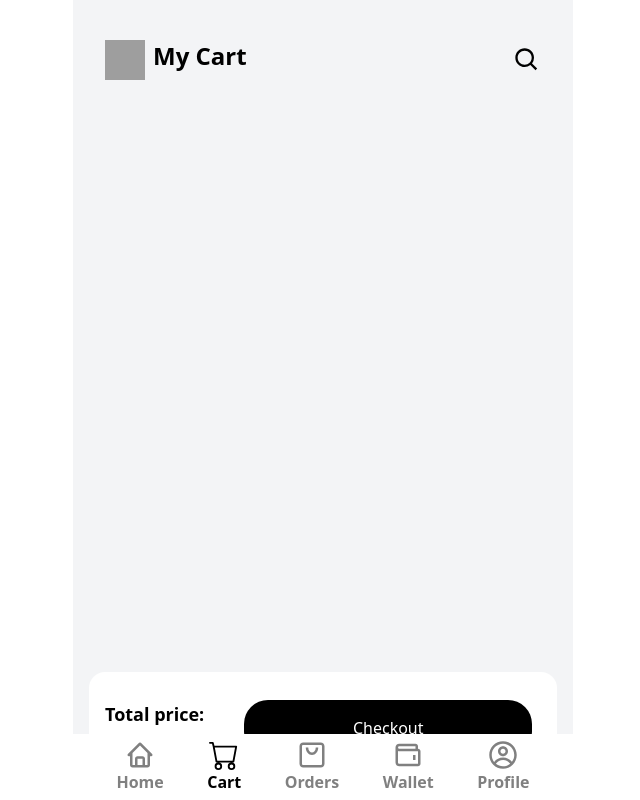
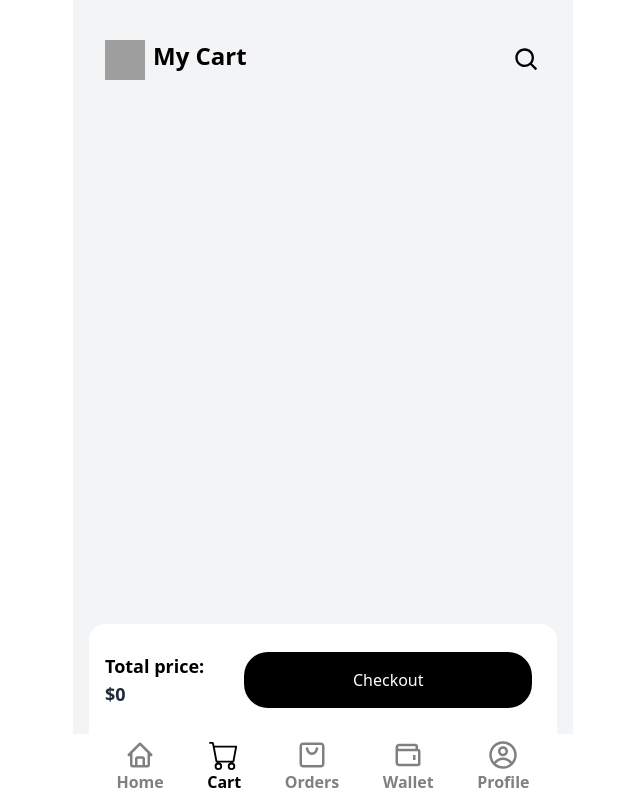
Before and after one commit to ErfanGh83/ShoeaGroup1, a React (Vite) app: page /cart in a window 1280 px wide. Shown: the whole page, without its empty margins (317-957 px from the left). Built offline with nearby package versions, Linux system fonts and the light colour scheme; grey boxes are pictures that could not be loaded.

Commit message:
fix logo and style cart

```diff
--- a/src/pages/cartPage.tsx
+++ b/src/pages/cartPage.tsx
@@ -8,7 +8,7 @@ const CartPage: React.FC = () => {
     <div className="flex flex-col h-screen bg-gray-100 p-4 pt-6">
       <header className="flex justify-between items-center p-4 bg-gray-100  mb-4">
         <div className="flex gap-2">
-          <img src="../assets/logo-black.svg" alt="" className="w-10 h-10" />
+          <img src="src/assets/logo-black.svg" alt="" className="w-10 h-10" />
           <h1 className="text-2xl font-bold">My Cart</h1>
         </div>
         <button>
@@ -18,7 +18,7 @@ const CartPage: React.FC = () => {
       <div className="flex-1 overflow-auto custom-scrollbar">
         <CartList />
       </div>
-      <div className="flex items-center w-full">
+      <div className="flex items-center w-full pb-12">
         <CartSummary />
       </div>
     </div>
```
